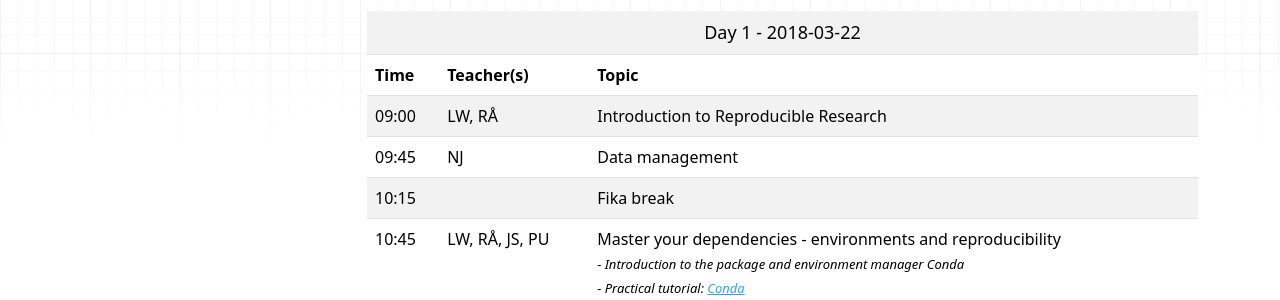
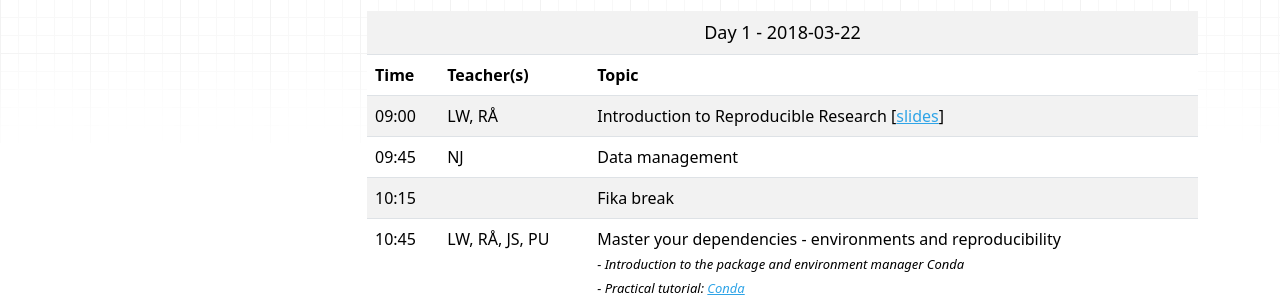
Before and after one commit to NBISweden/workshop-reproducible-research, an MkDocs documentation site: the page built from docs/schedule.md, in a window 1280 px wide and 900 px high. Shown: the part 163-463 px from the top of the window. Built offline with MkDocs 1.6.1, drawn with Linux system fonts in a browser that asks for light colours; nearby versions of some CDN libraries; old or Windows-style settings are respelled for this version of MkDocs.

Commit message:
test pdf link

```diff
--- a/docs/schedule.md
+++ b/docs/schedule.md
@@ -17,7 +17,7 @@ The course will be in rooms Air/Fire at SciLifeLab, Stockholm (see [travel info]
   <tr>
     <td> <font size="3"> 09:00
     <td> <font size="3"> LW, RÅ </td>
-    <td> <font size="3"> Introduction to Reproducible Research </td>
+    <td> <font size="3"> Introduction to Reproducible Research [<a href="https://github.com/rasmusagren/repres_slides/raw/master/introduction.pdf">slides</a>]</td>
   </tr>
   <tr>
     <td> <font size="3"> 09:45 </td>
```
